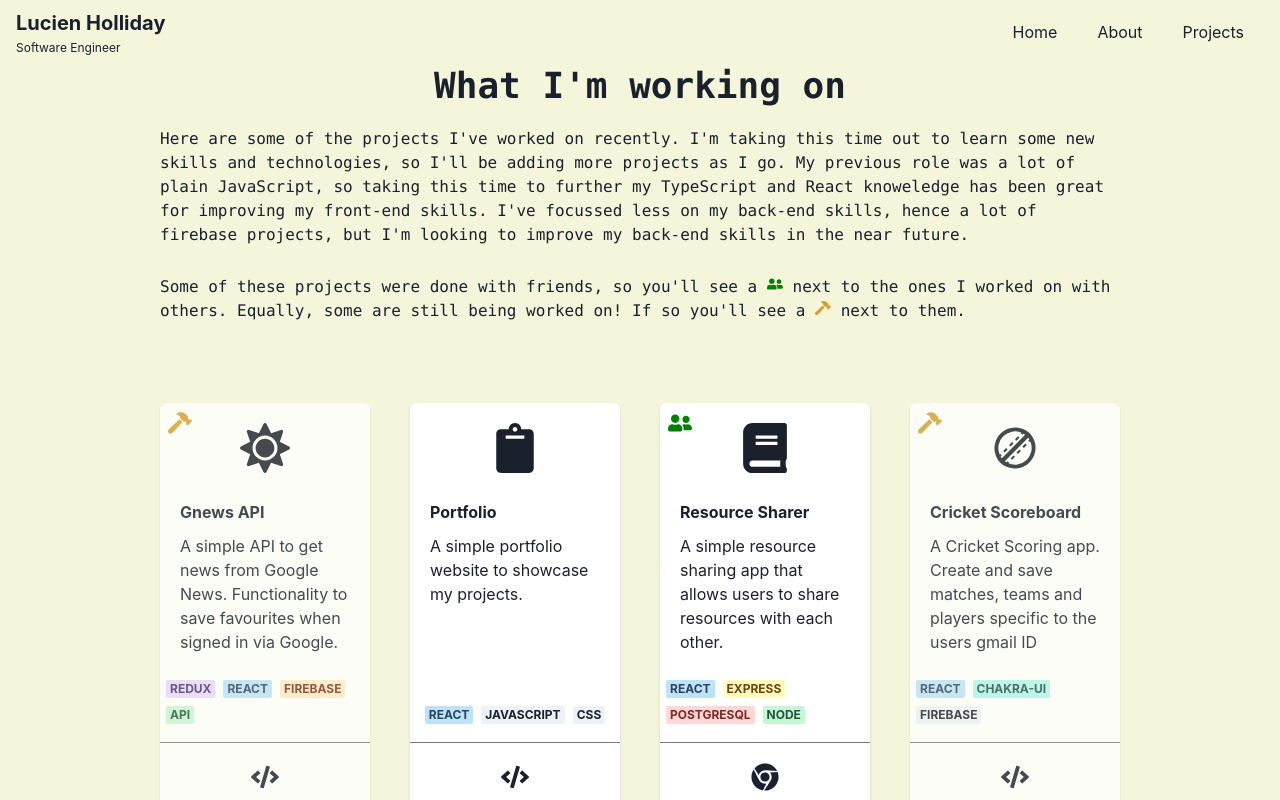
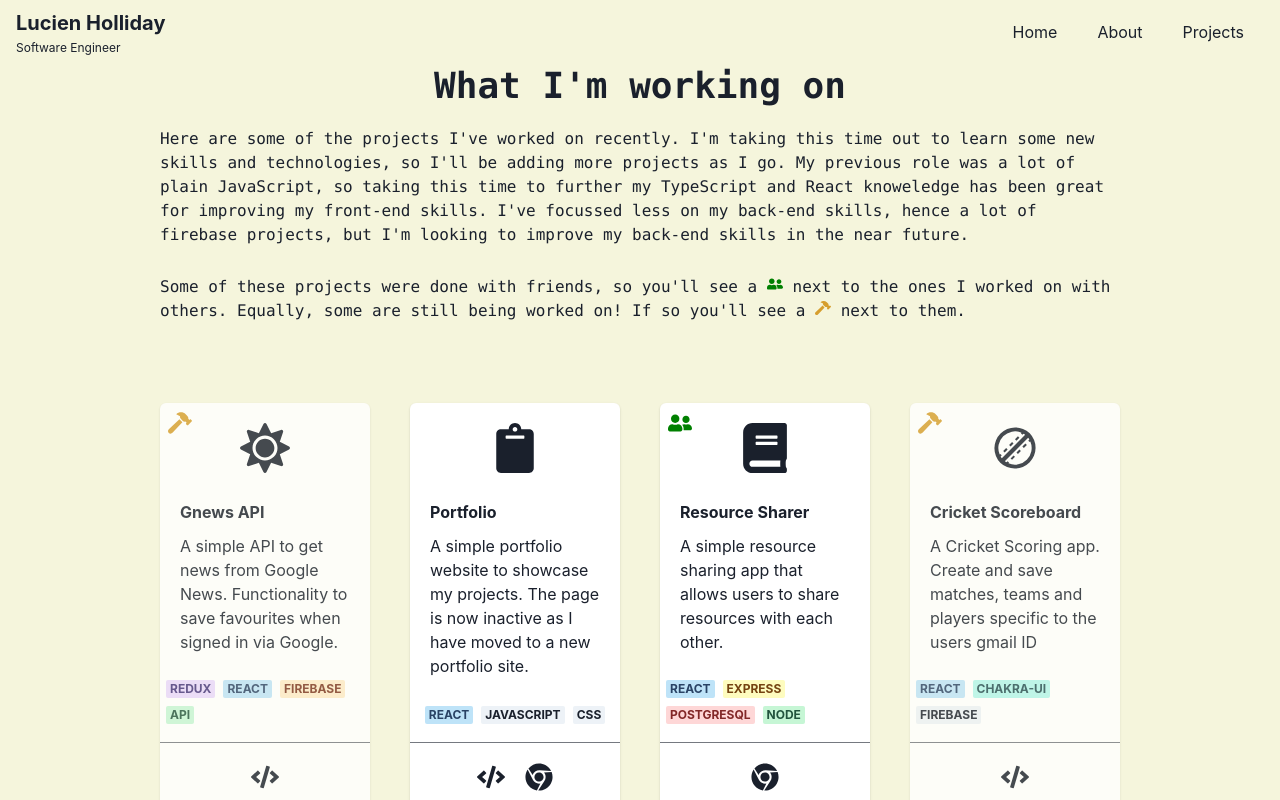
Before and after one commit to luiHoll97/luih, a React (Create React App) app: page /portfolio in a window 1280 px wide. Shown: the top 800 px of the page. Built offline with nearby package versions, Linux system fonts and the light colour scheme.

Commit message:
old Portfolio link update

```diff
--- a/src/work.ts
+++ b/src/work.ts
@@ -19,10 +19,10 @@ export const Projects: Project[] = [
     {
         id: "4",
         title: "Portfolio",
-        description: "A simple portfolio website to showcase my projects.",
+        description: "A simple portfolio website to showcase my projects. The page is now inactive as I have moved to a new portfolio site.",
         status: true,
         techs: ["react", "javascript", "CSS"],
-        link:'',
+        link:'https://lui-holliday.netlify.app',
         image: FaClipboard,
         team: false,
         docuemntation: '',
```
